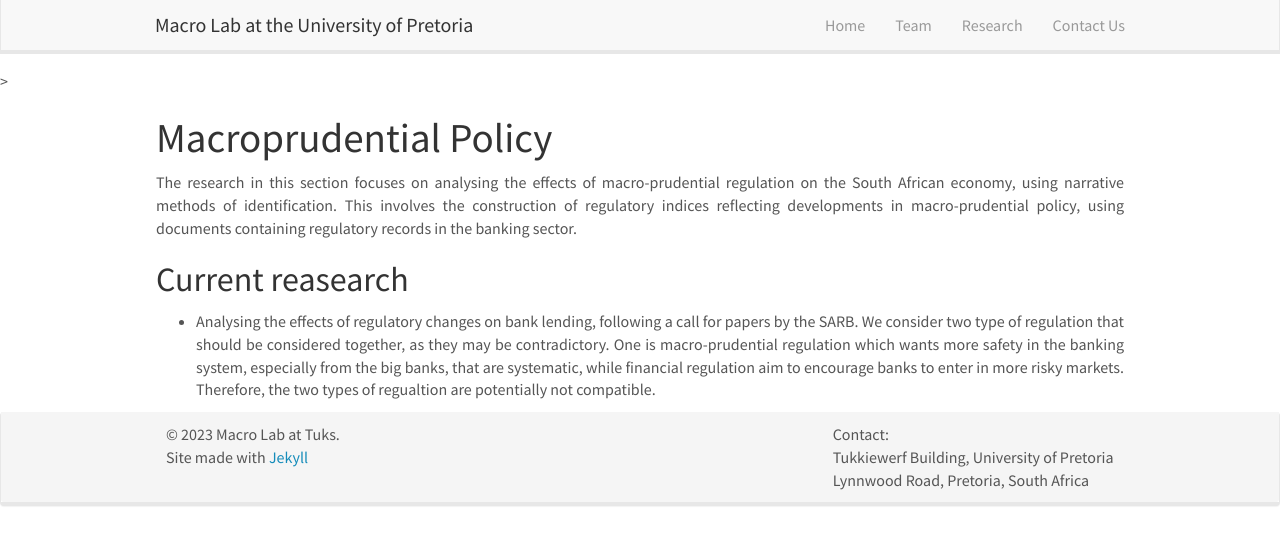
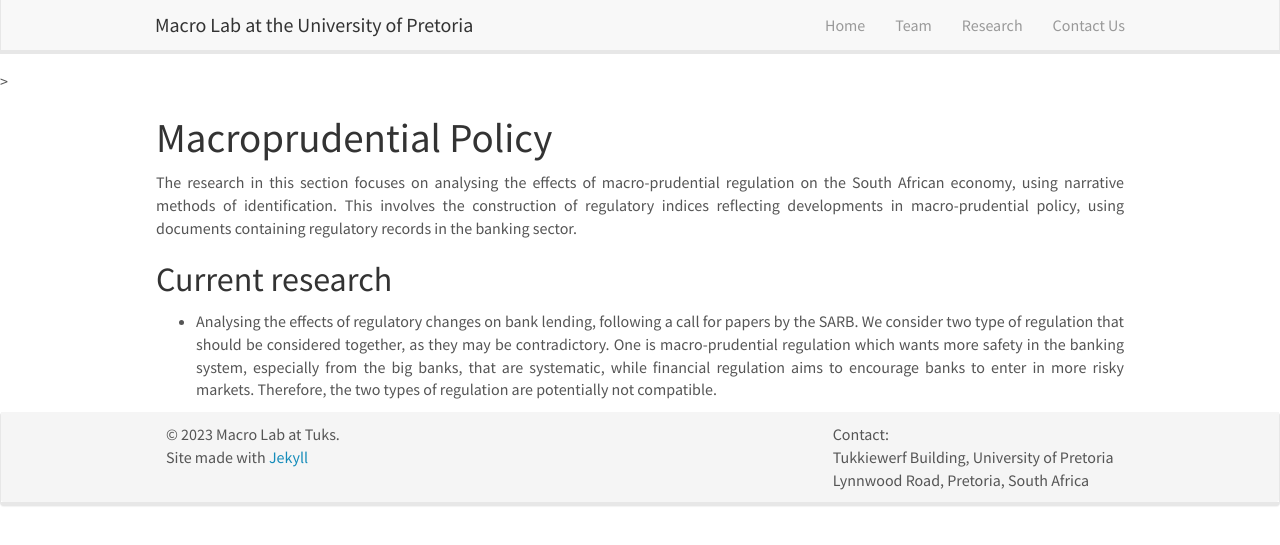
Before and after one commit to upmacrolab/upmacrolab.github.io, a Jekyll site: the page built from _pages/macropru.md, in a window 1280 px wide. Shown: the top 545 px of the page. Built offline with Jekyll 4.4.1, drawn with Linux system fonts in a browser that asks for light colours; nearby versions of some CDN libraries.

Commit message:
Update macropru.md
Re-write

```diff
--- a/_pages/macropru.md
+++ b/_pages/macropru.md
@@ -12,6 +12,6 @@
 
 
 
-## Current reasearch
+## Current research
 
-- <p align="justify"> Analysing the effects of regulatory changes on bank lending, following a call for papers by the SARB. We consider two type of regulation that should be considered together, as they may be contradictory. One is macro-prudential regulation which wants more safety in the banking system, especially from the big banks, that are systematic, while financial regulation aim to encourage banks to enter in more risky markets. Therefore, the two types of regualtion are potentially not compatible.
+- <p align="justify"> Analysing the effects of regulatory changes on bank lending, following a call for papers by the SARB. We consider two type of regulation that should be considered together, as they may be contradictory. One is macro-prudential regulation which wants more safety in the banking system, especially from the big banks, that are systematic, while financial regulation aims to encourage banks to enter in more risky markets. Therefore, the two types of regulation are potentially not compatible.
```
